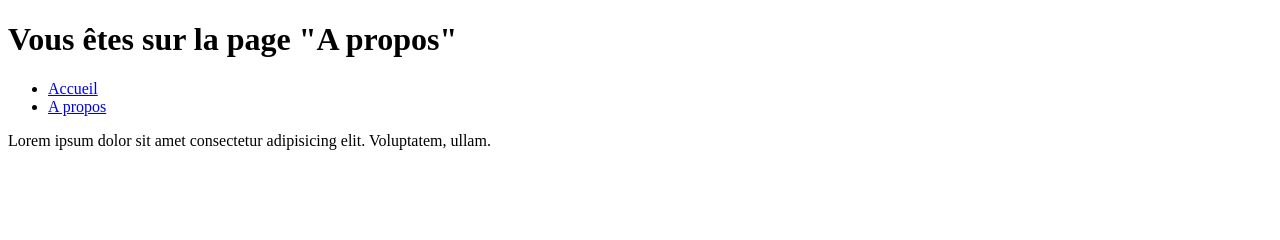
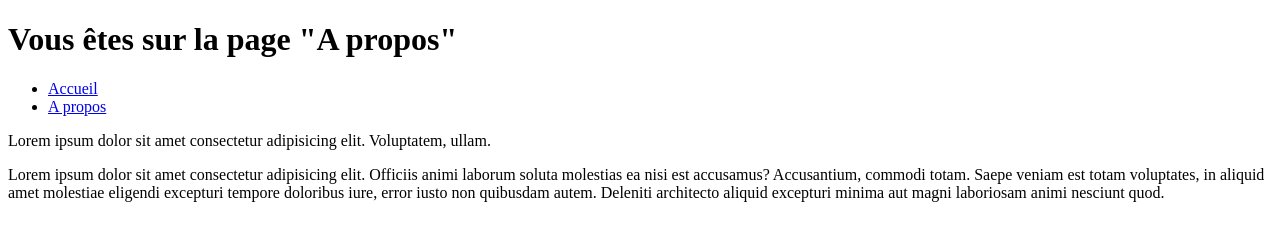
Before and after one commit to EricECON1/MonProjet, a plain HTML site: page apropos.html in a window 1280 px wide. Drawn offline with Linux system fonts and the light colour scheme.

Commit message:
Ajout d'un paragraphe à la page a propos

```diff
--- a/apropos.html
+++ b/apropos.html
@@ -14,5 +14,6 @@
 
     <p>Lorem ipsum dolor sit amet consectetur adipisicing elit. Voluptatem, ullam.</p>
 
+    <p>Lorem ipsum dolor sit amet consectetur adipisicing elit. Officiis animi laborum soluta molestias ea nisi est accusamus? Accusantium, commodi totam. Saepe veniam est totam voluptates, in aliquid amet molestiae eligendi excepturi tempore doloribus iure, error iusto non quibusdam autem. Deleniti architecto aliquid excepturi minima aut magni laboriosam animi nesciunt quod.</p>
 </body>
 </html>
```
